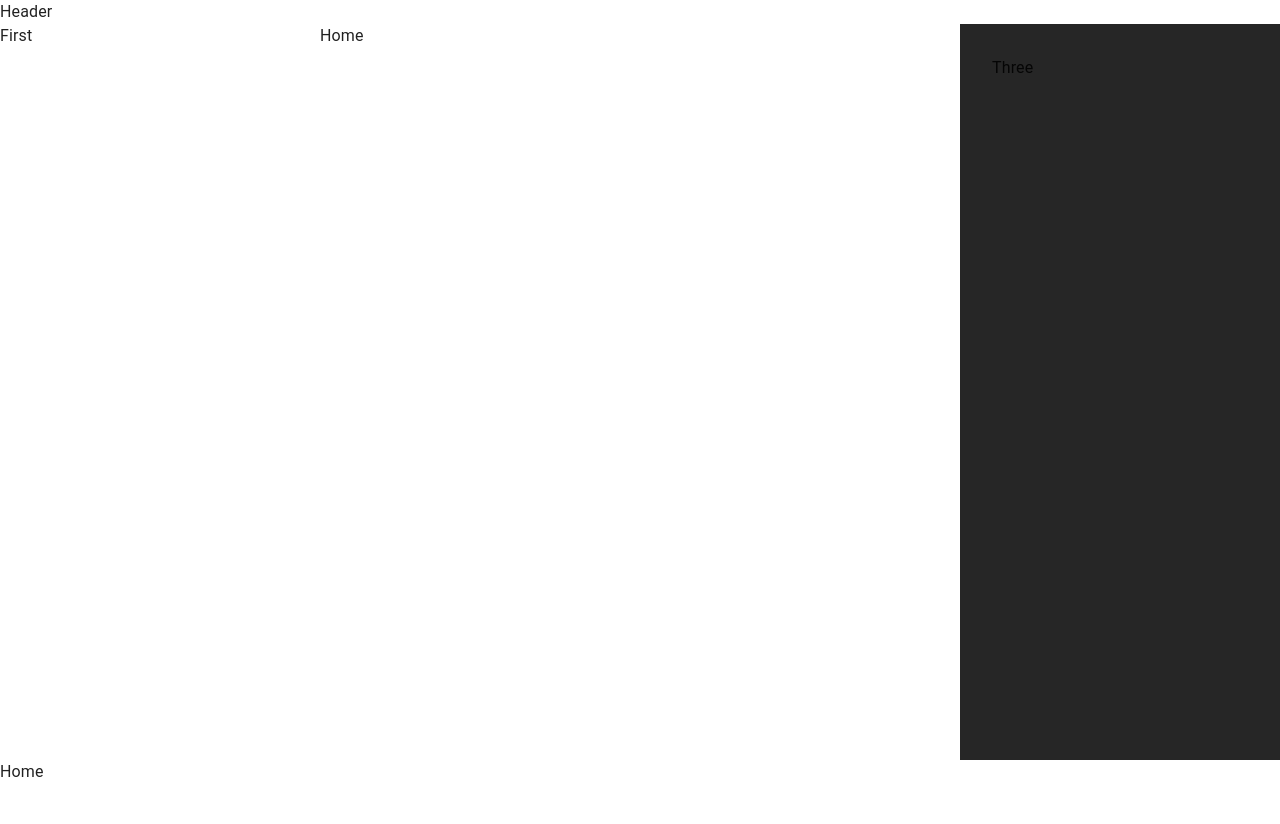
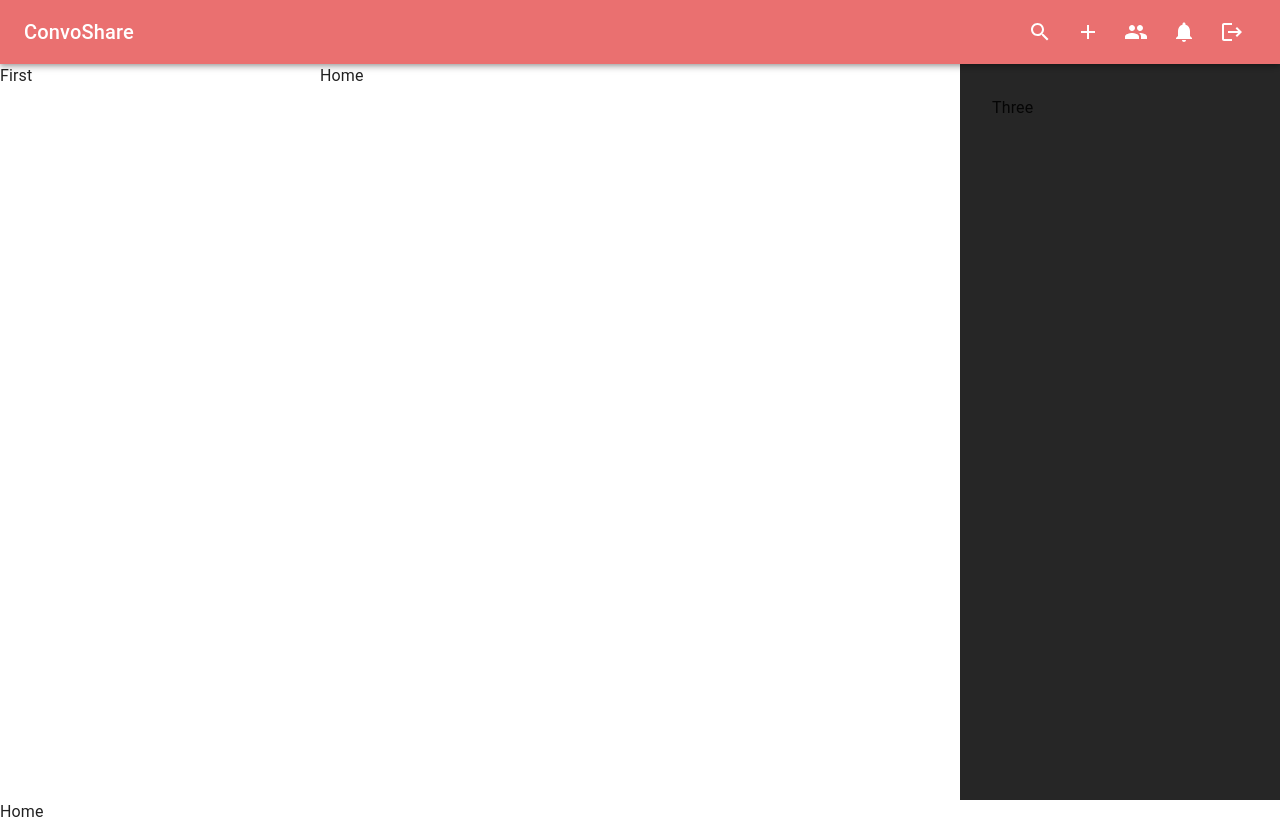
Before and after one commit to Subhajit-Bera/ConvoShare, a React (Vite) app in the folder client/: page / in a window 1280 px wide. Before the commit the page ends 800 px from the top, so only its background shows below. Built offline with nearby package versions, Linux system fonts and the light colour scheme.

Commit message:
Header :  Header.jsx --- 1

```diff
--- a/client/src/components/auth/ProtectRoute.jsx
+++ b/client/src/components/auth/ProtectRoute.jsx
@@ -2,7 +2,7 @@
 import { Navigate, Outlet } from "react-router-dom";
 
 const ProtectRoute = ({ children, user, redirect = "/login" }) => {
-  if (!user) return <Navigate to={redirect} />;
+  if (!user) return <Navigate to={redirect} />; //If user not found it will navigate to the redirect route
 
   return children ? children : <Outlet />;
 };
--- a/client/src/components/layout/AppLayout.jsx
+++ b/client/src/components/layout/AppLayout.jsx
@@ -9,6 +9,7 @@
         <>
             <Title />
             <Header />
+            {/* 4rem is the height of header */}
             <Grid container height={"calc(100vh - 4rem)"}>
                 <Grid
                     item
--- a/client/src/components/layout/Header.jsx
+++ b/client/src/components/layout/Header.jsx
@@ -1,11 +1,132 @@
-import React from 'react'
+import React,{ useState } from 'react'
+import { useNavigate } from "react-router-dom";
+import { orange } from "../../constants/color";
+import {
+  AppBar,
+  Backdrop,
+  Badge,
+  Box,
+  IconButton,
+  Toolbar,
+  Tooltip,
+  Typography,
+} from "@mui/material";
+
+import {
+  Add as AddIcon,
+  Menu as MenuIcon,
+  Search as SearchIcon,
+  Group as GroupIcon,
+  Logout as LogoutIcon,
+  Notifications as NotificationsIcon,
+} from "@mui/icons-material";
+
+
 
 const Header = () => {
+  const [isMobile, setIsMobile] = useState(false);
+  const [isSearch, setIsSearch] = useState(false);
+  const [isNewGroup, setIsNewGroup] = useState(false);
+  const [isNotificatio, setIsNotification] = useState(false);
+
+  const navigate = useNavigate();
+
+  const handleMobile = () => {
+    setIsMobile((prev) => !prev);
+  }
+
+  const openSearch = () => {
+    setIsSearch((prev) => !prev);
+  }
+  const openNewGroup = () => {
+    setIsNewGroup((prev) => !prev)
+  }
+  const openNotification = () => {
+    setIsNotification((prev) => !prev);
+  }
+  const logoutHandler = () => {
+    console.log("Logout")
+  }
+  const navigateToGroup = () => navigate("/groups");
   return (
-    <div>
-      Header
-    </div>
+    <Box sx={{ flexGrow: 1 }} height={"4rem"}>
+      <AppBar
+        position="static"
+        sx={{
+          bgcolor: orange,
+        }}
+      >
+        <Toolbar>
+          <Typography
+            variant="h6"
+            sx={{
+              display: { xs: "none", sm: "block" },
+            }}
+          >
+            ConvoShare
+          </Typography>
+
+          <Box
+            sx={{
+              display: { xs: "block", sm: "none" },
+            }}
+          >
+            <IconButton color="inherit" onClick={handleMobile}>
+              <MenuIcon />
+            </IconButton>
+          </Box>
+          <Box
+            sx={{
+              flexGrow: 1,
+            }}
+          />
+          <Box>
+            <IconBtn
+              title={"Search"}
+              icon={<SearchIcon />}
+              onClick={openSearch}
+            />
+
+            <IconBtn
+              title={"New Group"}
+              icon={<AddIcon />}
+              onClick={openNewGroup}
+            />
+
+            <IconBtn
+              title={"Manage Groups"}
+              icon={<GroupIcon />}
+              onClick={navigateToGroup}
+            />
+
+            <IconBtn
+              title={"Notifications"}
+              icon={<NotificationsIcon />}
+              onClick={openNotification}
+              // value={notificationCount}
+            />
+
+            <IconBtn
+              title={"Logout"}
+              icon={<LogoutIcon />}
+              onClick={logoutHandler}
+            />
+          </Box>
+        </Toolbar>
+      </AppBar>
+    </Box>
   )
 }
 
+
+
+const IconBtn = ({ title, icon, onClick, value }) => {
+  return (
+    <Tooltip title={title}>
+      <IconButton color="inherit" size="large" onClick={onClick}>
+        {icon}
+      </IconButton>
+    </Tooltip>
+  );
+};
 export default Header
--- /dev/null
+++ b/client/src/constants/color.js
@@ -0,0 +1 @@
+export const orange = "#ea7070";
--- a/client/src/pages/Chat.jsx
+++ b/client/src/pages/Chat.jsx
@@ -1,11 +1,17 @@
 import React from 'react'
+import AppLayout from '../components/layout/AppLayout'
+
 
 const Chat = () => {
-  return (
-    <div>
-      Chat
-    </div>
-  )
+ return(
+  <div>
+
+  </div>
+ )
+
 }
 
-export default Chat
+
+
+
+export default AppLayout(Chat)
```
Also changed, not shown: client/src/components/specific/Search.jsx (added, +11 -0 lines), client/src/App.jsx (line endings or trailing spaces).
